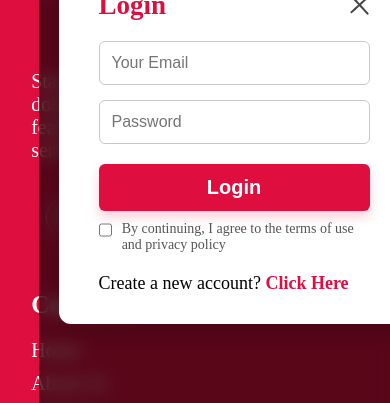
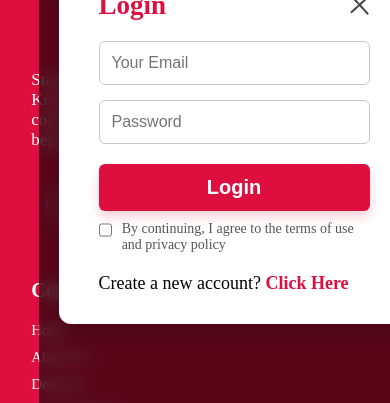
Before and after one commit to zainabshezzz/Krumbles, a React (Vite) app in the folder frontend/: page /login in a window 390 px wide. Shown: the part 441-844 px from the top of the page. Built offline with nearby package versions, Linux system fonts and the light colour scheme; no server answers.

Commit message:
Update Footer.css

```diff
--- a/frontend/src/Components/Footer/Footer.css
+++ b/frontend/src/Components/Footer/Footer.css
@@ -64,4 +64,13 @@
     .footer-copywrite{
         text-align: center;
     }
+    .footer-content-left li, .footer-content-right li, .footer-content-center li{
+        font-size: 15px;
+    }
+    .footer-content-right h2, .footer-content-center h2{
+        font-size: 20px;
+    }
+    .footer-content-left p{
+        font-size: 17px;
+    }
 }
```
